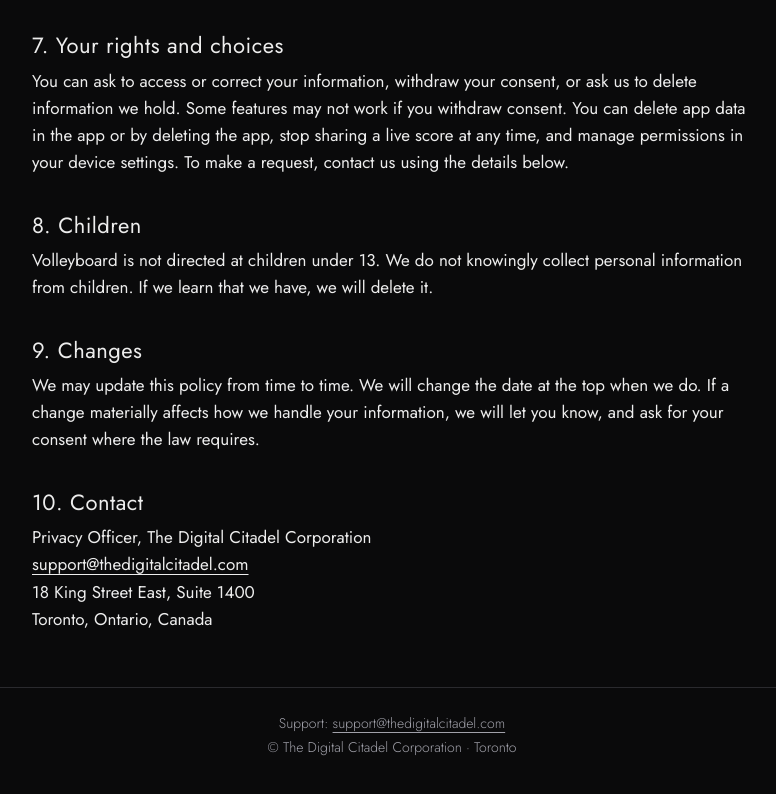
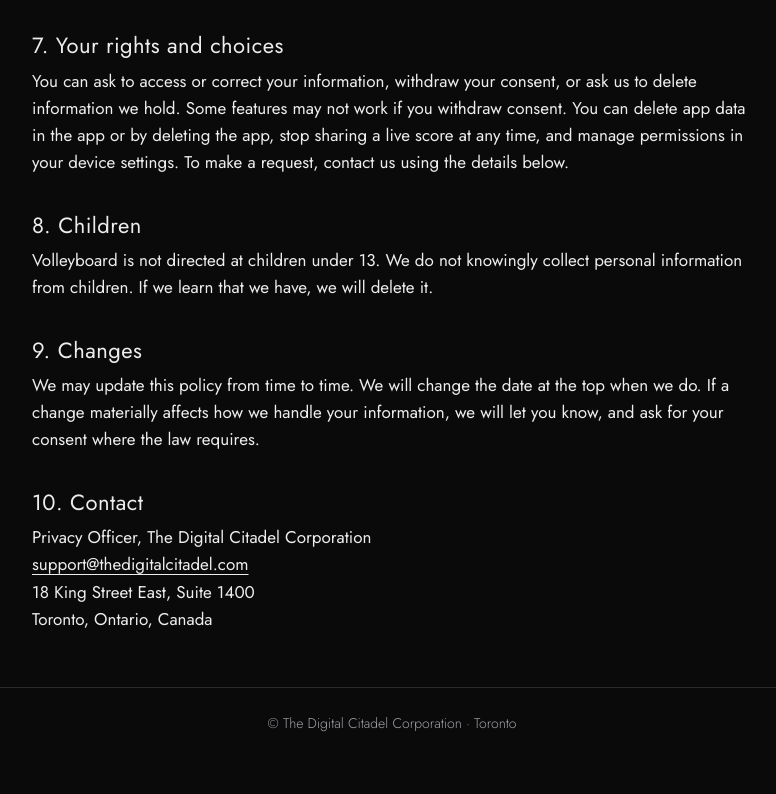
Before and after one commit to thedigitalcitadel/thedigitalcitadel.github.io, a plain HTML site: page volleyboard/privacy/index.html in a window 1280 px wide. Shown: the part 2983-3777 px from the top of the page, without its empty margins (248-1024 px from the left). After the commit the page ends 3753 px from the top, so only its background shows below. Drawn offline with Linux system fonts and the light colour scheme.

Commit message:
Privacy page: remove email from footer

```diff
--- a/volleyboard/privacy/index.html
+++ b/volleyboard/privacy/index.html
@@ -75,6 +75,6 @@
 </article>
 </div>
 </main>
-<footer>Support: <a href="mailto:support@thedigitalcitadel.com">support@thedigitalcitadel.com</a><br>&copy; The Digital Citadel Corporation &middot; Toronto</footer>
+<footer>&copy; The Digital Citadel Corporation &middot; Toronto</footer>
 </body>
 </html>
```
